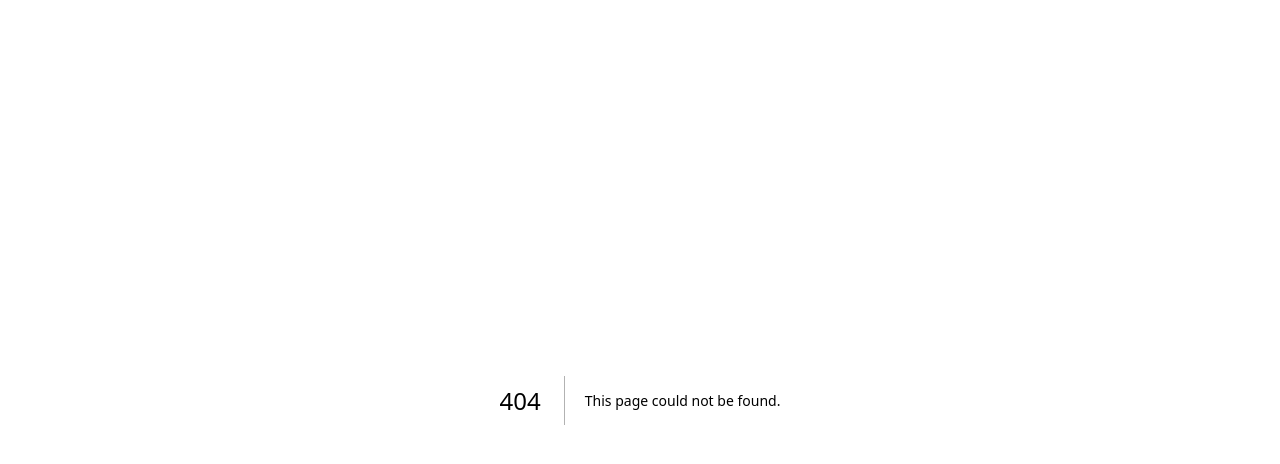
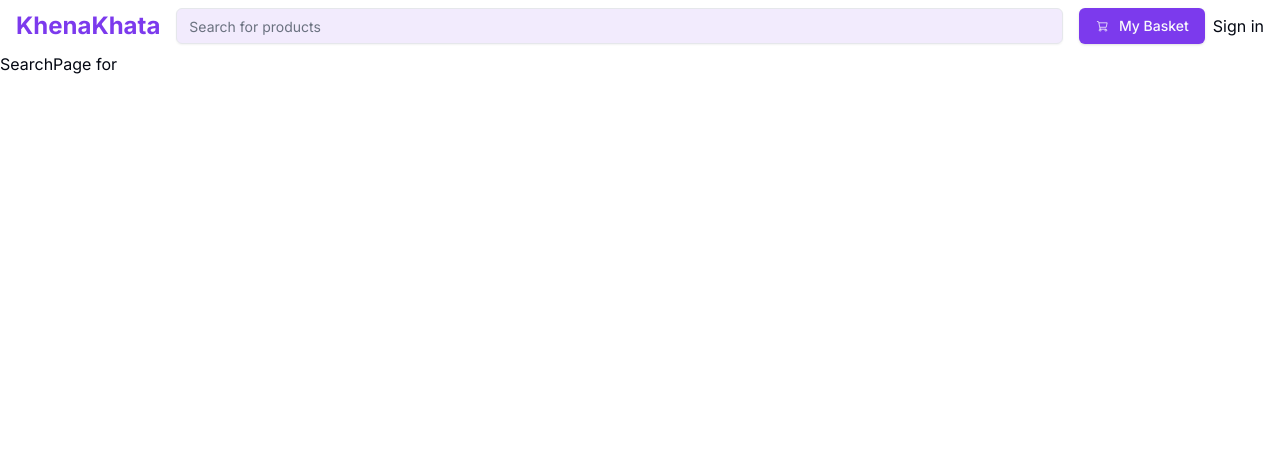
Before and after one commit to YaIsrak/e-commerce-sanity-next, a Next.js app: page /search in a window 1280 px wide. Before the commit this address had no page. Shown: the top 464 px of the page. Built offline with nearby package versions, Linux system fonts and the light colour scheme; no server answers.

Commit message:
Search page init

```diff
--- /dev/null
+++ b/app/(store)/search/page.tsx
@@ -0,0 +1,13 @@
+export default async function SearchPage({
+	searchParams,
+}: {
+	searchParams: { [key: string]: string | string[] | undefined };
+}) {
+	const { query } = await searchParams;
+	return (
+		<div>
+			SearchPage for
+			{query}
+		</div>
+	);
+}
--- a/components/layout/Header.tsx
+++ b/components/layout/Header.tsx
@@ -26,7 +26,7 @@ export default function Header() {
 					className='w-full sm:w-auto sm:flex-1 sm:mx-4 mt-2 sm:mt-0'>
 					<Input
 						type='text'
-						name='search'
+						name='query'
 						placeholder='Search for products'
 						className='bg-primary/10 outline-2'
 					/>
```
